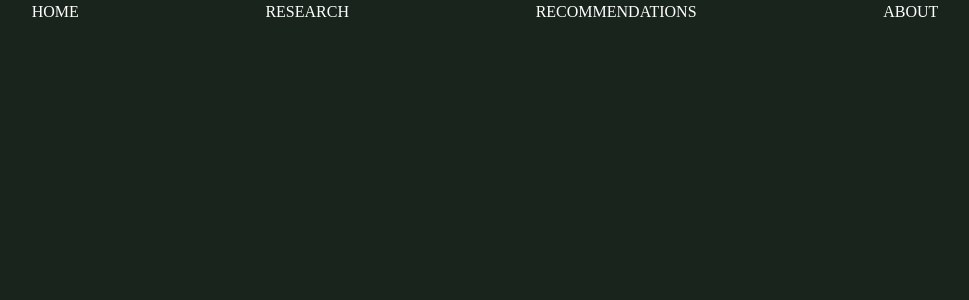
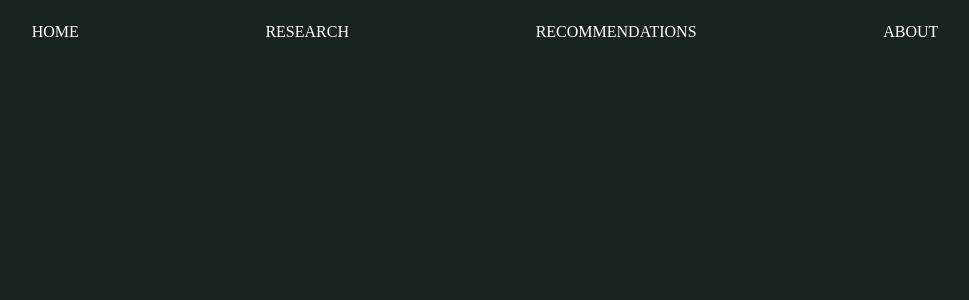
Before and after one commit to Zohaib2421/noorish, a React (Create React App) app: page / in a window 1280 px wide. Shown: the top 300 px of the page, without its empty margins (155-1124 px from the left). Built offline with nearby package versions, Linux system fonts and the light colour scheme.

Commit message:
move the nav bar down by a margin of 5

```diff
--- a/src/hero/index.jsx
+++ b/src/hero/index.jsx
@@ -4,5 +4,5 @@ import Navbar from './navbar'
 const navItems = [ 'Home', 'Research', 'Recommendations', 'About' ]
 
 export default function hero() {
-    return ( <Navbar navItems={navItems} /> )
+    return ( <Navbar navItems={navItems}/> )
 }
--- a/src/hero/navbar.jsx
+++ b/src/hero/navbar.jsx
@@ -1,10 +1,10 @@
 export default function navbar(navItems) {
     return (
-        <div className='flex justify-evenly min-w-full h-fit font-outfit text-white'>
-                <a href=''>HOME</a>
-                <a href=''>RESEARCH</a>
-                <a href=''>RECOMMENDATIONS</a>
-                <a href=''>ABOUT</a>
+        <div className='flex bg-noorishGreen justify-evenly min-w-full h-fit font-outfit text-white mt'>
+                <a href='' className='mt-5'>HOME</a>
+                <a href='' className='mt-5'>RESEARCH</a>
+                <a href='' className='mt-5'>RECOMMENDATIONS</a>
+                <a href='' className='mt-5'>ABOUT</a>
         </div>
     )
 }
```
